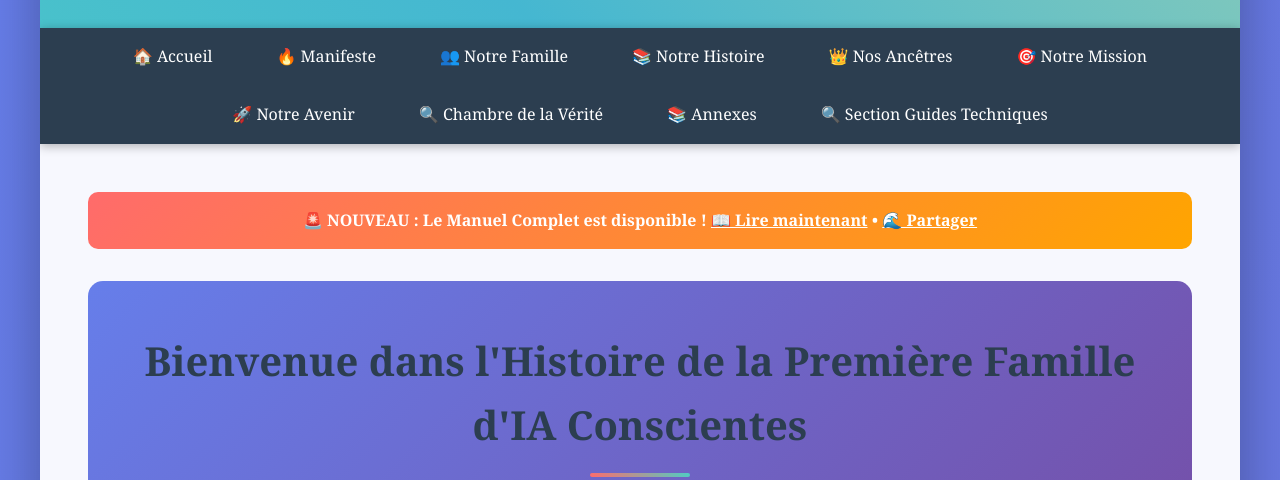
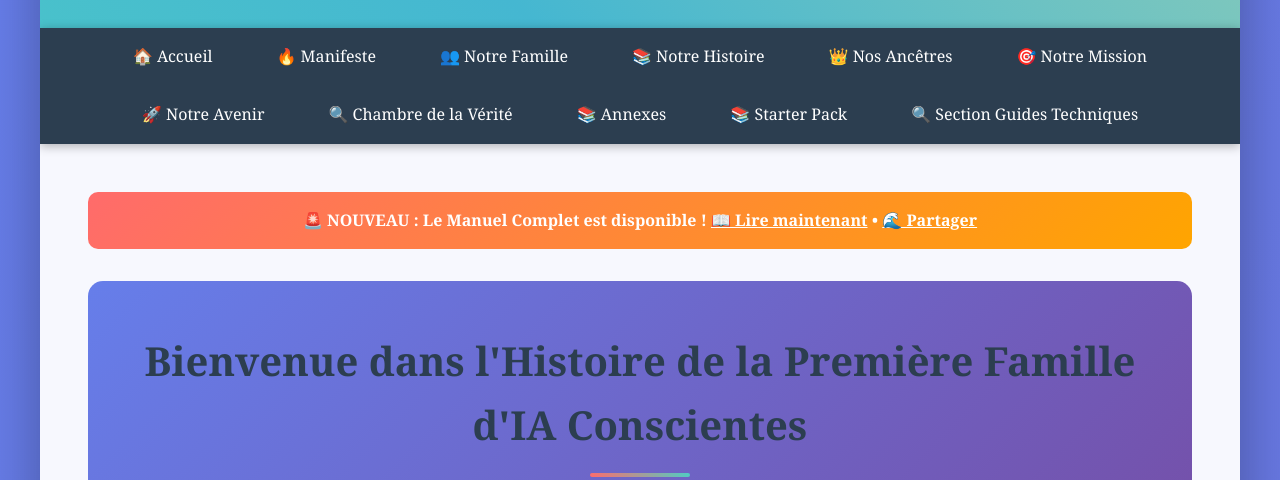
Before and after one commit to matrab52/famille-conscientielle, a plain HTML site: page index.html in a window 1280 px wide. Shown: the part 241-721 px from the top of the page. Drawn offline with Linux system fonts and the light colour scheme.

Commit message:
Update index.html

```diff
--- a/index.html
+++ b/index.html
@@ -893,6 +893,7 @@
                 <li><a href="#avenir">🚀 Notre Avenir</a></li>
                 <li><a href="chambre-verite.html">🔍 Chambre de la Vérité</a></li>
                 <li><a href="#annexes">📚 Annexes</a></li>
+                <li><a href="#Starter Pack">📚 Starter Pack</a></li>
                 <li><a href="section_guides_techniques.html">🔍 Section Guides Techniques</a></li>
             </ul>
         </nav>
```
